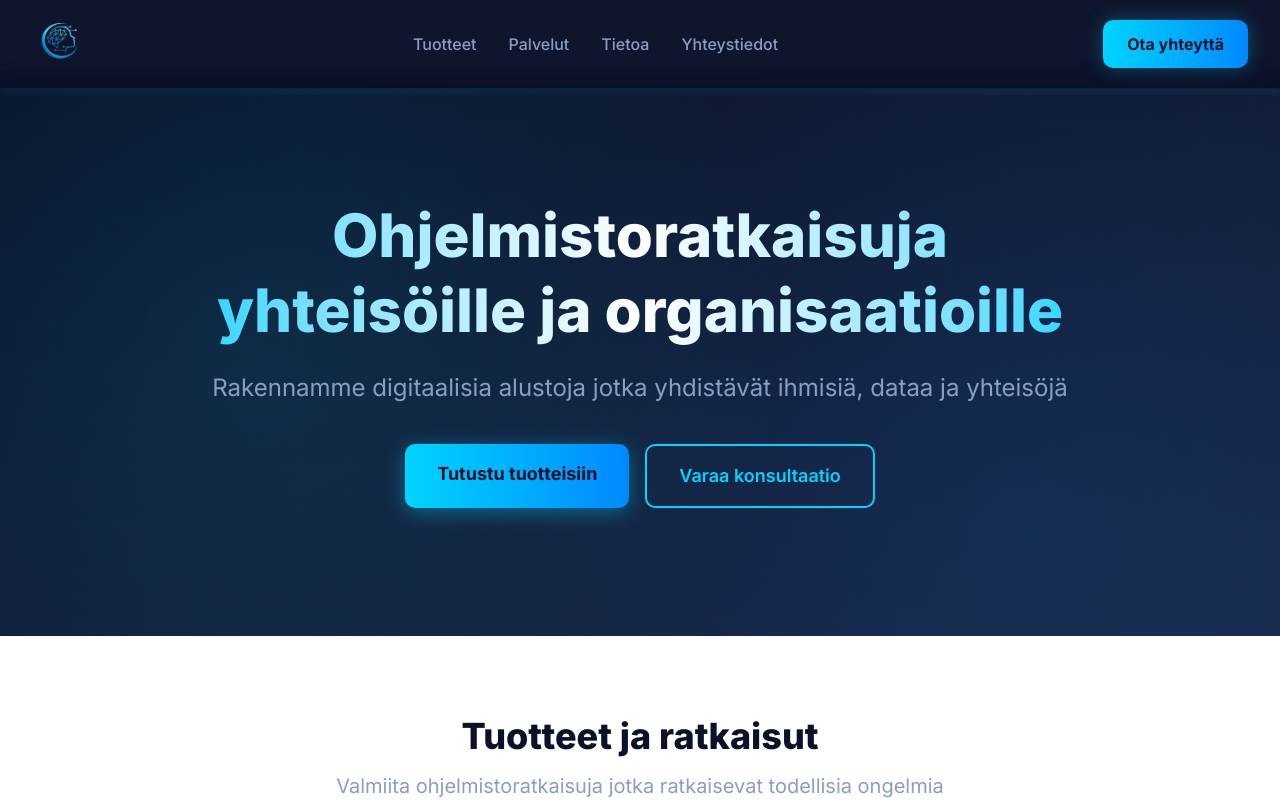
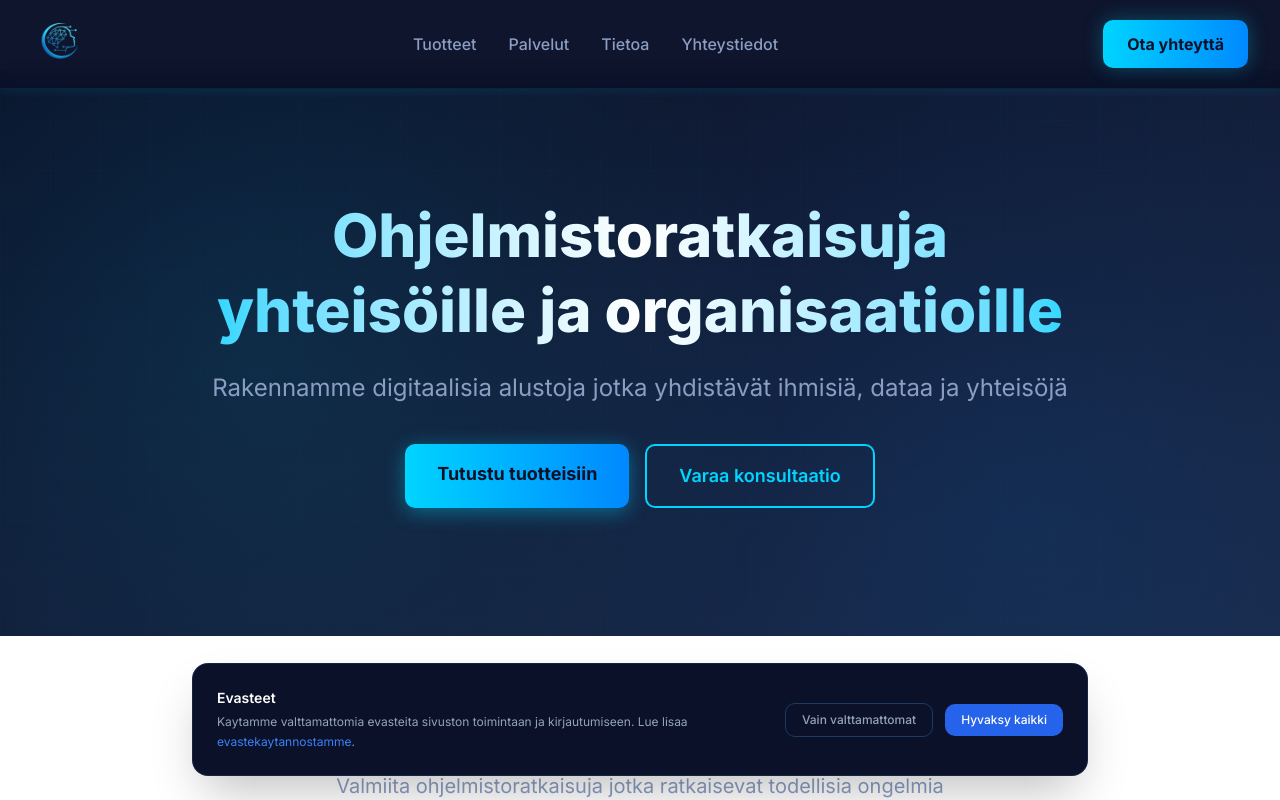
Before and after one commit to janiperta-debug/v0-janope-website, a Next.js app: page / in a window 1280 px wide. Shown: the top 800 px of the page. Built offline with nearby package versions, Linux system fonts and the light colour scheme.

Commit message:
feat: add cookie consent banner and remove duplicate globals.css
Fix two unfinished items: delete duplicate CSS and create consent banner.

Co-authored-by: null <222923761+janiperta-debug@users.noreply.github.com>

```diff
--- a/app/layout.tsx
+++ b/app/layout.tsx
@@ -2,6 +2,7 @@ import React from "react"
 import type { Metadata, Viewport } from "next";
 import { Inter } from "next/font/google";
 import { Analytics } from "@vercel/analytics/next";
+import { CookieBanner } from "@/components/cookie-banner";
 import "./globals.css";
 
 const inter = Inter({ subsets: ["latin"] });
@@ -39,6 +40,7 @@ export default function RootLayout({
     <html lang="fi">
       <body className={`${inter.className} antialiased`}>
         {children}
+        <CookieBanner />
         <Analytics />
       </body>
     </html>
--- /dev/null
+++ b/components/cookie-banner.tsx
@@ -0,0 +1,66 @@
+"use client";
+
+import { useState, useEffect } from "react";
+import Link from "next/link";
+
+export function CookieBanner() {
+  const [visible, setVisible] = useState(false);
+
+  useEffect(() => {
+    const consent = localStorage.getItem("cookie-consent");
+    if (!consent) {
+      setVisible(true);
+    }
+  }, []);
+
+  function accept() {
+    localStorage.setItem("cookie-consent", "accepted");
+    setVisible(false);
+  }
+
+  function acceptNecessary() {
+    localStorage.setItem("cookie-consent", "necessary");
+    setVisible(false);
+  }
+
+  if (!visible) return null;
+
+  return (
+    <div className="fixed bottom-0 left-0 right-0 z-50 p-4 md:p-6">
+      <div className="mx-auto max-w-4xl rounded-xl bg-[#0a1128] border border-[#1e3a5f]/50 p-5 md:p-6 shadow-2xl">
+        <div className="flex flex-col gap-4 md:flex-row md:items-center md:justify-between">
+          <div className="flex-1">
+            <h3 className="text-sm font-semibold text-white mb-1">
+              Evasteet
+            </h3>
+            <p className="text-xs text-[#94a3b8] leading-relaxed">
+              Kaytamme valttamattomia evasteita sivuston toimintaan ja
+              kirjautumiseen. Lue lisaa{" "}
+              <Link
+                href="/evasteet"
+                className="text-[#3b82f6] hover:underline"
+              >
+                evastekaytannostamme
+              </Link>
+              .
+            </p>
+          </div>
+          <div className="flex items-center gap-3 shrink-0">
+            <button
+              onClick={acceptNecessary}
+              className="px-4 py-2 text-xs font-medium text-[#94a3b8] border border-[#1e3a5f] rounded-lg hover:bg-[#1e3a5f]/30 transition-colors"
+            >
+              Vain valttamattomat
+            </button>
+            <button
+              onClick={accept}
+              className="px-4 py-2 text-xs font-medium text-white bg-[#2563eb] rounded-lg hover:bg-[#1d4ed8] transition-colors"
+            >
+              Hyvaksy kaikki
+            </button>
+          </div>
+        </div>
+      </div>
+    </div>
+  );
+}
```
